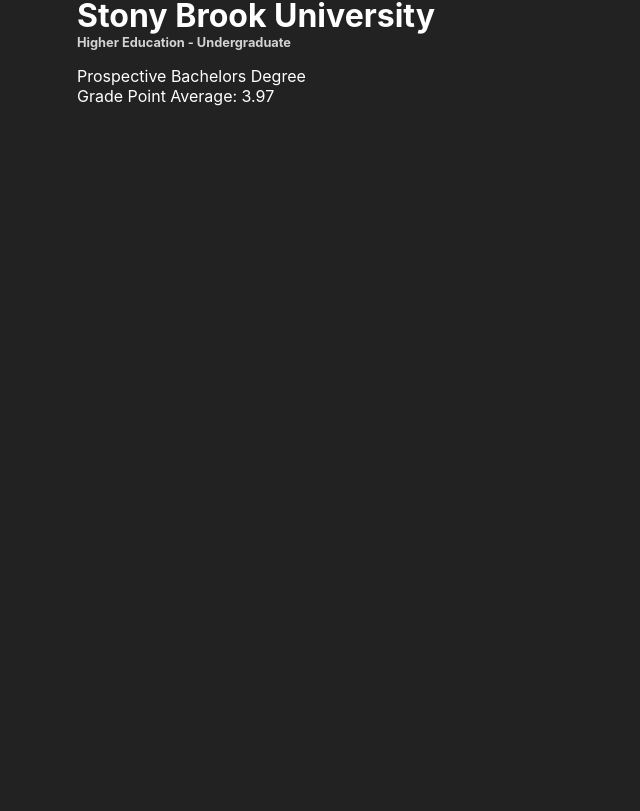
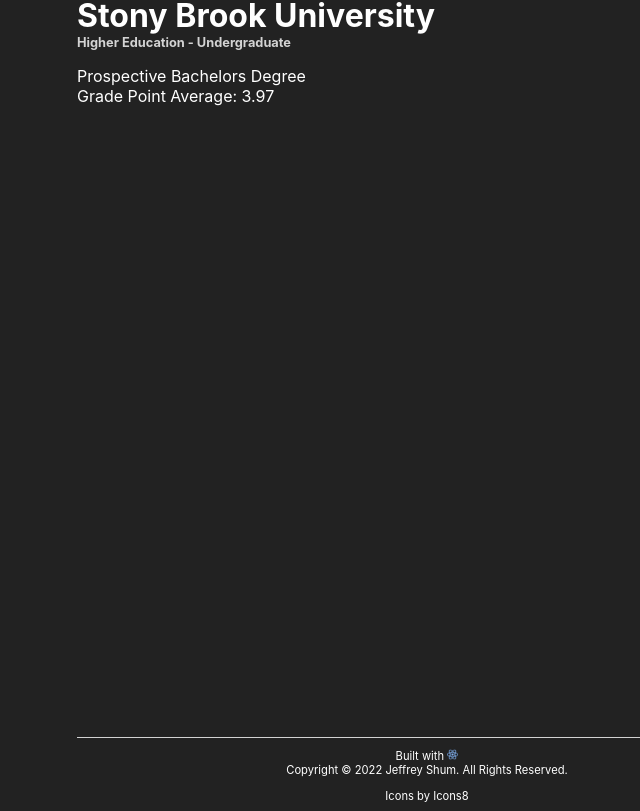
Before and after one commit to jeffreyshum/portfolio-v2, a React (Create React App) app: page / in a window 1280 px wide. Shown: the part 1849-2660 px from the top of the page, without its empty margins (213-853 px from the left). Before the commit the page ends 2594 px from the top, so only its background shows below. Built offline with nearby package versions, Linux system fonts and the light colour scheme.

Commit message:
Added Footer

```diff
--- a/src/Components/App/App.tsx
+++ b/src/Components/App/App.tsx
@@ -1,4 +1,5 @@
 import { FC } from "react"
+import Footer from "../Footer/Footer"
 import Hero from "../Hero/Hero"
 import Socials from "../Socials/Socials"
 import Timeline from "../Timeline/Timeline"
@@ -10,6 +11,7 @@
 			<Hero />
 			<Socials />
 			<Timeline />
+			<Footer />
 		</div>
 	)
 }
--- /dev/null
+++ b/src/Components/Footer/Footer.module.css
@@ -0,0 +1,23 @@
+#footer {
+    border-top: 1px solid var(--border-primary);
+    display: flex;
+    justify-content: center;
+    align-items: center;
+    flex-direction: column;
+    text-align: center;
+    font-size: var(--font-size-footer);
+}
+
+.react {
+    height: var(--font-size-footer);
+}
+
+.linkContainer {
+    display: flex;
+    justify-content: center;
+    align-items: center;
+}
+
+.linkContainer > * {
+    margin: 0 0.5rem;
+}
--- /dev/null
+++ b/src/Components/Footer/Footer.tsx
@@ -0,0 +1,26 @@
+import { FC } from "react"
+import styles from "./Footer.module.css"
+import reactIcon from "../../images/react.png"
+
+const Footer: FC = () => {
+	return (
+		<footer id={styles.footer}>
+			<p>
+				Built with{" "}
+				<a href="https://reactjs.org/" target="_blanK" rel="noreferrer">
+					<img className={styles.react} src={reactIcon} alt="react" />
+				</a>
+				<br />
+				Copyright © {new Date().getFullYear()} Jeffrey Shum. All Rights
+				Reserved.
+			</p>
+			<div className={styles.linkContainer}>
+				<a href="https://icons8.com" target="_blank" rel="noreferrer">
+					Icons by Icons8
+				</a>
+			</div>
+		</footer>
+	)
+}
+
+export default Footer
--- a/src/globals.css
+++ b/src/globals.css
@@ -3,6 +3,7 @@
     --bar-color: gold;
     --font-size-headline-small: 2rem;
     --font-size-headline-main: 3rem;
+    --font-size-footer: 0.7rem;
     --font-color-headline-small: white;
     --font-color-headline-main: white;
     --font-color-title: gold;
@@ -20,6 +21,7 @@
         Ubuntu, Cantarell, "Open Sans", "Helvetica Neue", sans-serif;
     color: white;
     background: var(--bg-primary);
+    overflow-x: hidden;
 }
 
 a {
```
Also changed, not shown: src/images/react.png (added).
